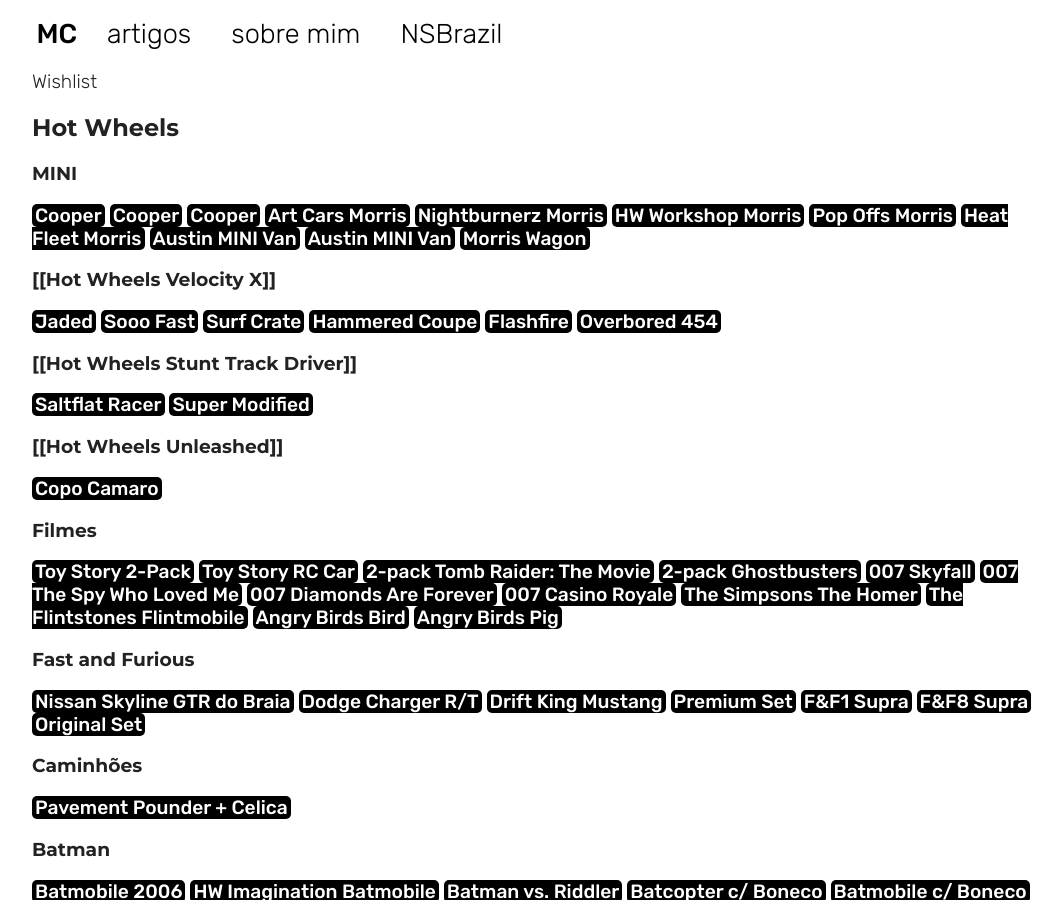
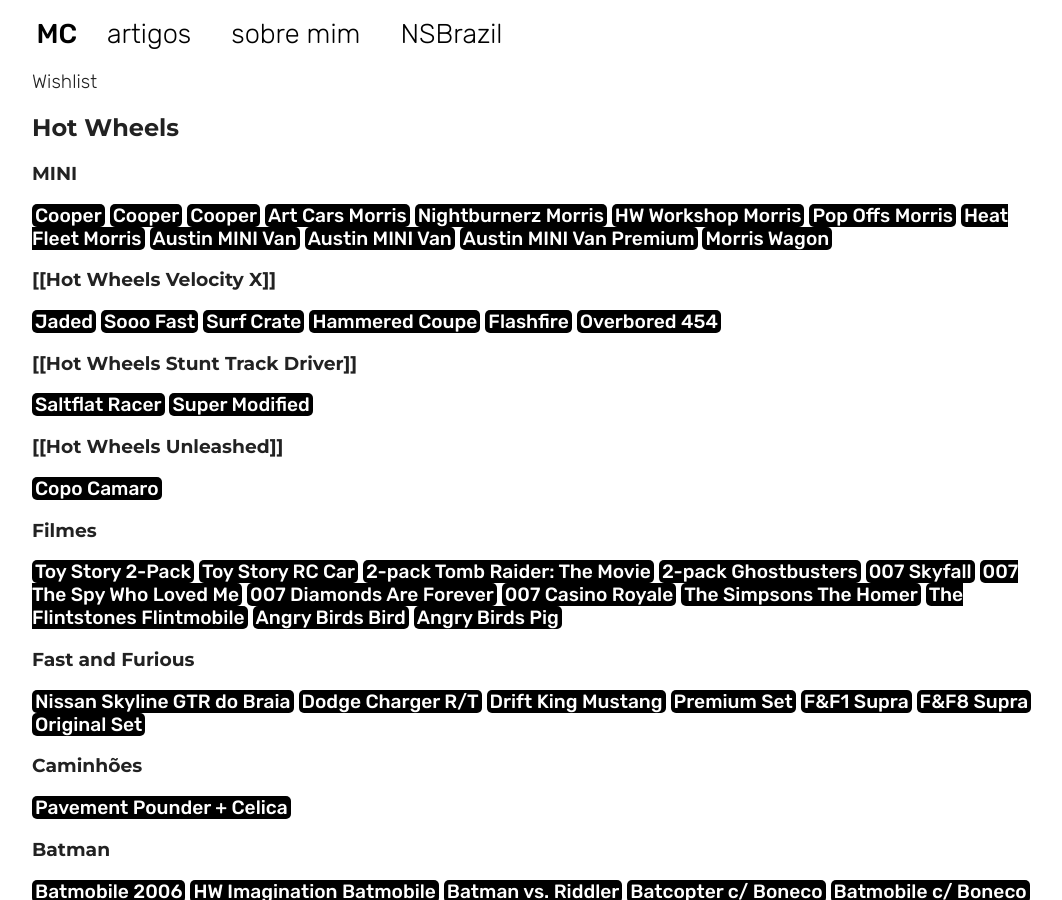
Before and after one commit to loloop/loloop.github.io, a Jekyll site: the page built from wishlist/index.md, in a window 1280 px wide and 900 px high. Shown: the whole window, without its empty margins (108-1170 px from the left). Built offline with Jekyll 4.4.1, drawn with Linux system fonts in a browser that asks for light colours.

Commit message:
Update index.md

```diff
--- a/wishlist/index.md
+++ b/wishlist/index.md
@@ -16,6 +16,7 @@
 [Heat Fleet Morris](https://universohotwheels.com.br/product-page/hot-wheels-heat-fleet-morris-mini/)
 [Austin MINI Van](https://universohotwheels.com.br/product-page/hot-wheels-city-works-67-austin-mini-van/)
 [Austin MINI Van](https://universohotwheels.com.br/product-page/hot-wheels-city-67-austin-mini-van/)
+[Austin MINI Van Premium](https://www.pitstoptoys.com.br/hot-wheels-67-austin-mini-van-azul-nose-art)
 [Morris Wagon](https://universohotwheels.com.br/product-page/hot-wheels-city-works-morris-wagon-2/)
 
 ### [[Hot Wheels Velocity X]]
@@ -219,6 +220,7 @@
 [Mach 5](https://www.automobilli.com.br/escala/miniatura-carro-mach-1-speed-racer-164-johnny-lightning)
 [Corredor X](https://www.automobilli.com.br/escala/miniatura-carro-shooting-star-corredor-x-164-johnny-lightning)
 [Corredor X - Stock Car](https://www.automobilli.com.br/escala/miniatura-speed-racer-racer-x-stock-car-164-johnny-lightning)
+[Mini Cooper S](https://www.pitstoptoys.com.br/johnny-lightning-mini-cooper-s-amarelo-street-freaks)
 
 ### 007
 [Diorama 007](https://www.automobilli.com.br/escala/diorama-james-bond-007-goldfinger-164-johnny-lightning)
```
